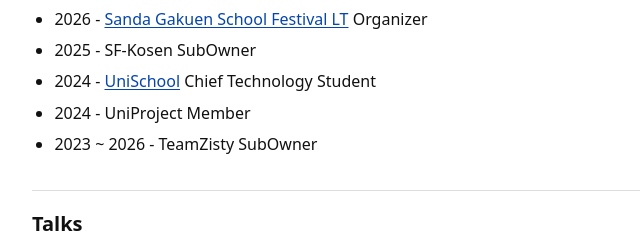
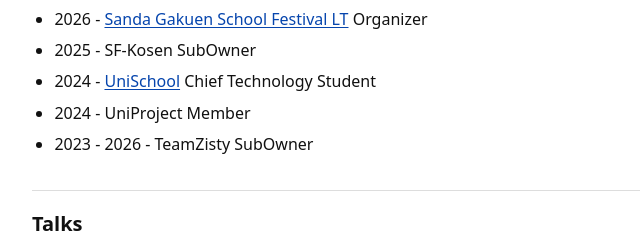
Before and after one commit to tanahiro2010/portfolio, an Astro site: page / in a window 1280 px wide. Shown: the part 1502-1742 px from the top of the page, 248-888 px from the left. Built offline with nearby package versions, Linux system fonts and the light colour scheme; Astro itself is replaced by a stand-in of ours.

Commit message:
docs: Fix formatting of TeamZisty SubOwner entry

```diff
--- a/src/data/home.md
+++ b/src/data/home.md
@@ -61,7 +61,7 @@ Web Application Developer / DevRel
 - 2025 - SF-Kosen SubOwner
 - 2024 - [UniSchool](https://unischool.jp/) Chief Technology Student
 - 2024 - UniProject Member
-- 2023 ~ 2026 - TeamZisty SubOwner
+- 2023 - 2026 - TeamZisty SubOwner
 
 ## Talks
 
```
